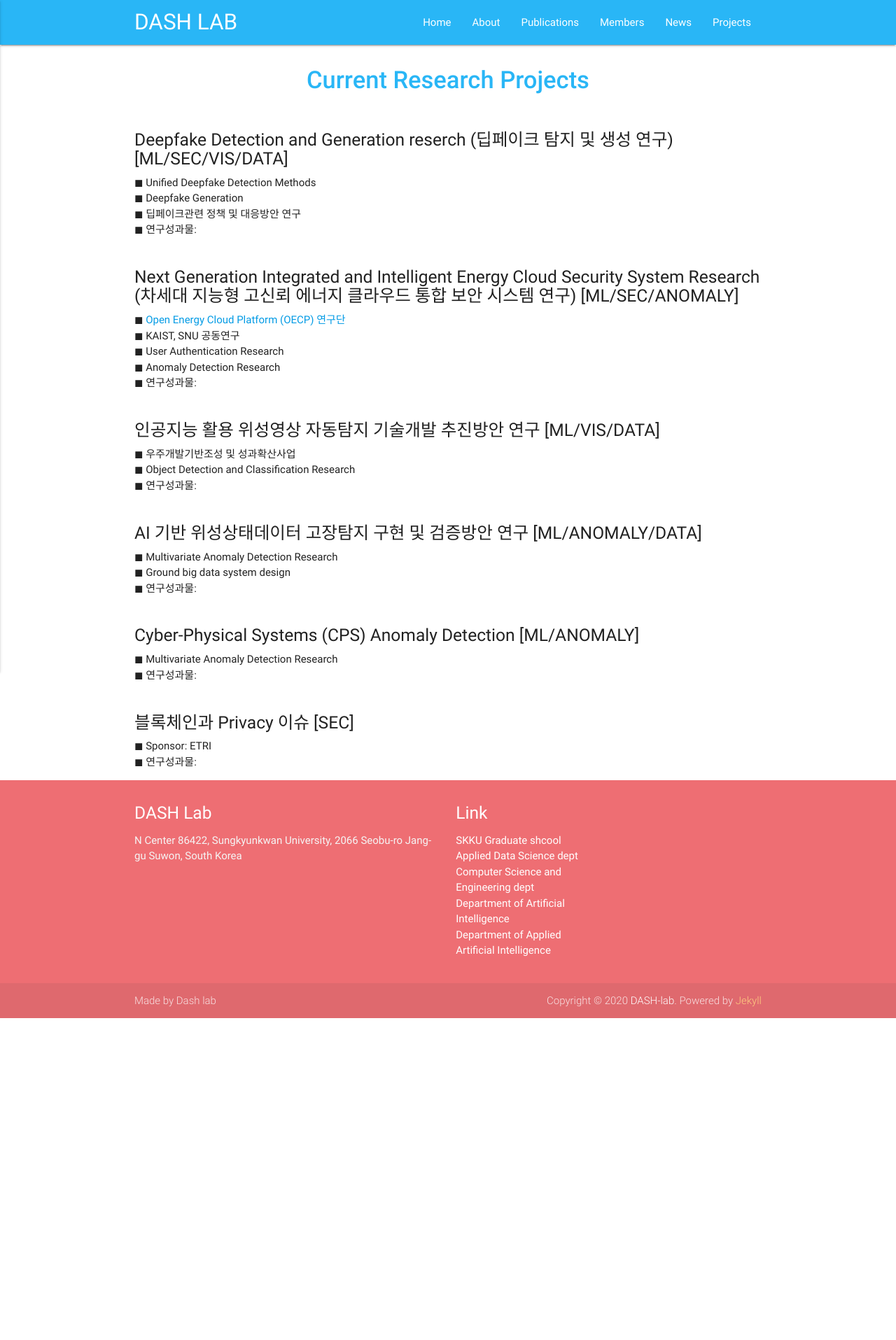
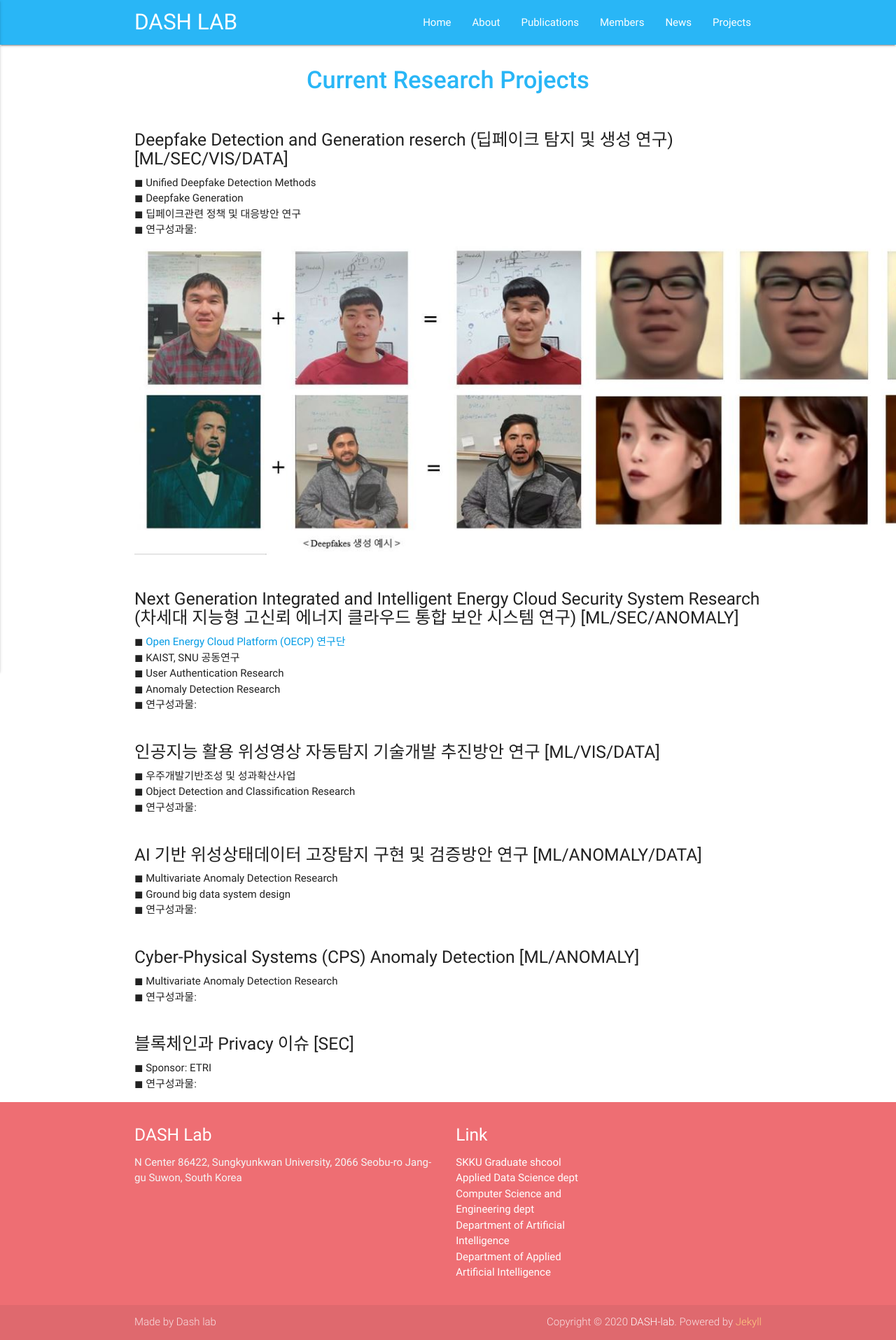
Before and after one commit to Yurim990507/DASH-Lab.github.io, a Jekyll site: the page built from example5.md, in a window 1280 px wide. Shown: the whole page at 70% size. Built offline with Jekyll 4.4.1, drawn with Linux system fonts in a browser that asks for light colours; before the commit the page ends 1455 px from its top, so only the background shows below that.

Commit message:
Update example5.md

```diff
--- a/example5.md
+++ b/example5.md
@@ -14,6 +14,9 @@ permalink: /Projects/
         ◼  Deepfake Generation <br>
         ◼  딥페이크관련 정책 및 대응방안 연구 <br>
         ◼  연구성과물: <br>
+
+    <center><img src="/img/IU2.JPG" alt="" width="1280" /></center>
+
 </div>
 
 <div class="section">
@@ -23,6 +26,8 @@ permalink: /Projects/
         ◼  User Authentication Research <br>
         ◼  Anomaly Detection Research <br>
         ◼  연구성과물: <br>
+
+
 </div>
 
 <div class="section">
```
